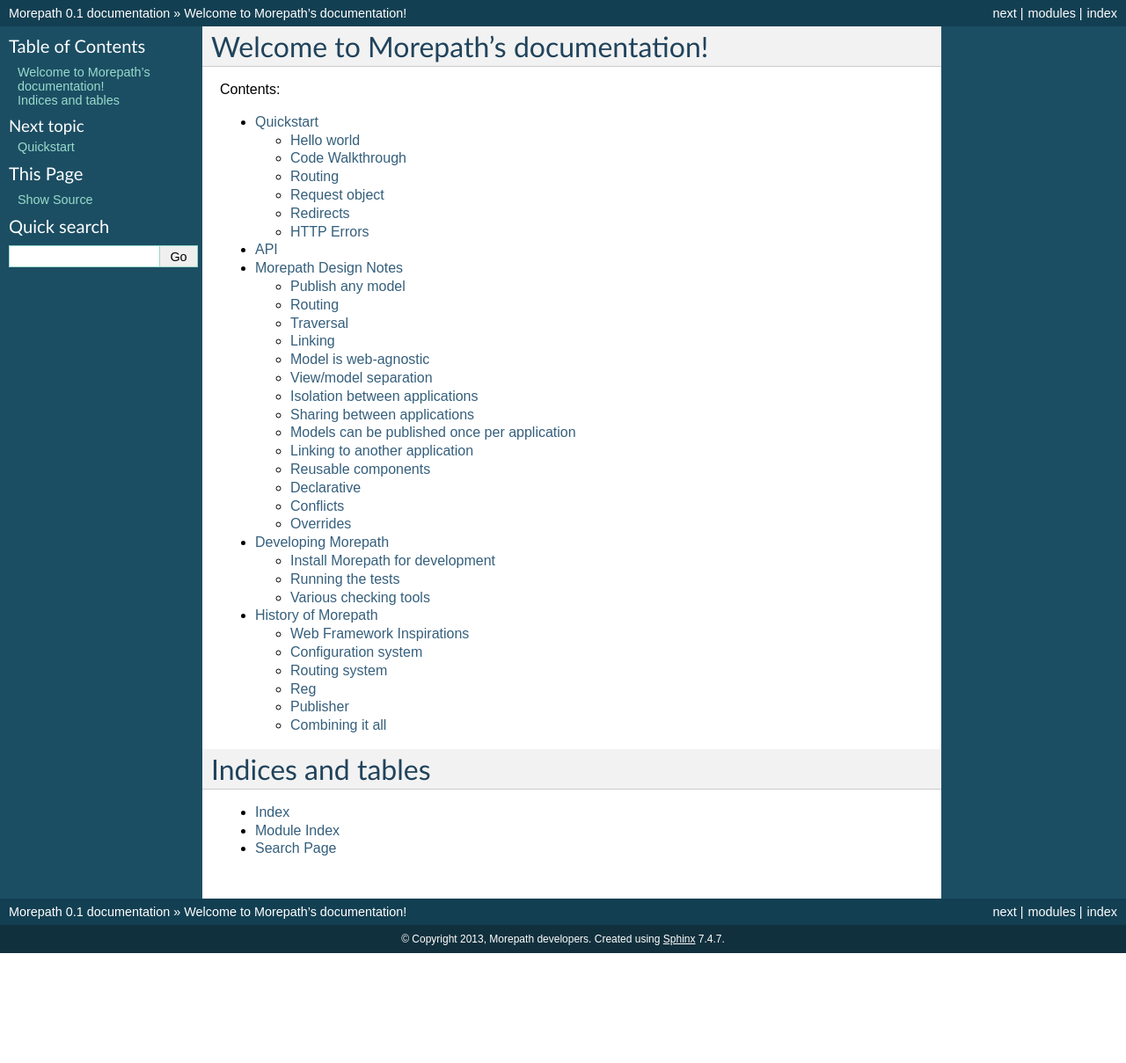
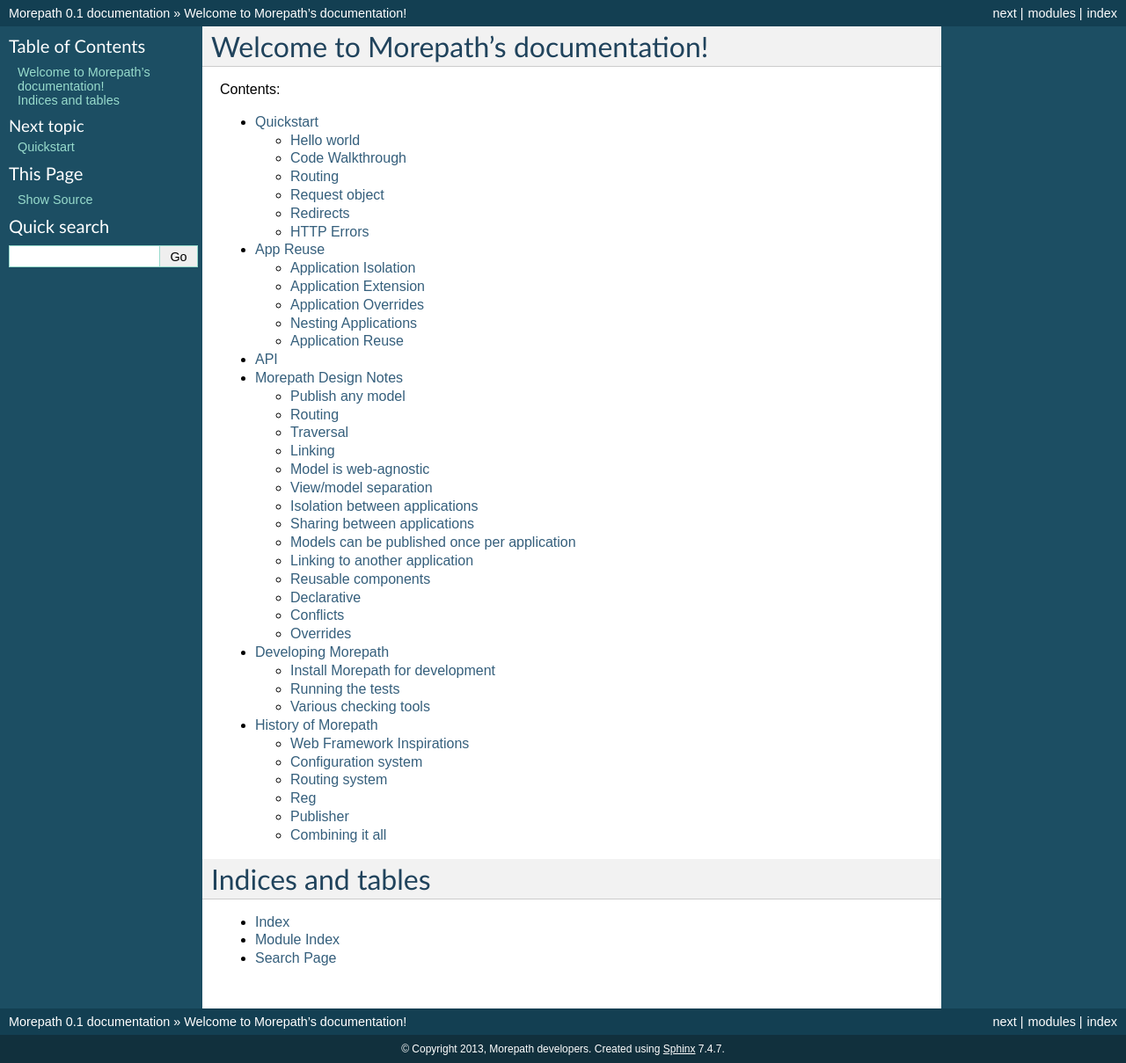
Before and after one commit to morepath/morepath, a Sphinx documentation site: the page built from doc/index.rst, in a window 1280 px wide. Shown: the whole page at 88% size. Built offline with Sphinx 7.4.7, drawn with Linux system fonts in a browser that asks for light colours; before the commit the page ends 1084 px from its top, so only the background shows below that; some of the changed lines change nothing that is shown.

Commit message:
App reuse documentation.

```diff
--- /dev/null
+++ b/doc/app_reuse.rst
@@ -0,0 +1,270 @@
+App Reuse
+=========
+
+Morepath is a microframework with a difference: it's small and easy to
+learn like the others, but has special super powers under the hood.
+
+One of those super powers is Reg_, which along with Morepath's
+model/view separation makes it easy to write reusable views. But here
+we'll talk about another super power: Morepath's application reuse
+facilities.
+
+We'll talk about how Morepath lets you isolate applications, extend
+and override applications, and compose applications together. Morepath
+tries to make these possibilities simple, even obvious. *Morepath
+strives to make the possible as obvious as possible*.
+
+.. _Reg: http://blog.startifact.com/posts/reg-now-with-more-generic.html
+
+Application Isolation
+---------------------
+
+Morepath lets you create app objects like this:
+
+.. code-block:: python
+
+  app = morepath.App()
+
+These app objects are WSGI applications, but also serve as registries
+for application configuration information. This configuration is
+specify used decorators. Typically apps consist of models and
+views:
+
+.. code-block:: python
+
+  @app.model(model=User, path='user/{username}',
+             variables=lambda user: { 'username': user.username })
+  def get_user(username):
+      return query_for_user(username)
+
+  @app.view(model=User)
+  def render_user(request, model):
+      return "User: %s" % model.username
+
+Here we've exposed the ``User`` model class under the path
+``/user/{username}``. When you go to such a URL, the default (unnamed)
+view will be found, and we've provided that too: it just renders
+"User: {username}".
+
+What now if we have another app where we want to publish ``User`` in a
+different way? No problem, we can just create one:
+
+.. code-block:: python
+
+  other_app = morepath.App()
+  @other_app.model(model=User, path='different_path/{username}')
+  def get_user(username):
+      return different_query_for_user(username)
+
+  @other_app.view(model=User)
+  def render_user(request, model):
+      return "Differently Displayed User: %s" % model.username
+
+Here we expose ``User`` to the web again, but use a different path and
+a different view. If you run this app (even in the same runtime), this
+will be separate.
+
+This app isolation is nothing really special; it's kind of obvious
+that this is possible. But that's what we wanted. Let's look at a few
+more involved possibilities next.
+
+Application Extension
+---------------------
+
+Let's look at our first application ``app`` again. It exposes a single
+view for users (the default view). What now if we want to add a new
+functionality to this application so that we can edit users as well?
+
+This is simple; we can add a new ``edit`` view to ``app``:
+
+.. code-block:: python
+
+  @app.view(model=User, name='edit')
+  def edit_user(request, model):
+      return 'Edit user: %s' % model.username
+
+The string we return here is of course useless for a *real* edit view,
+but you get the idea.
+
+But what if we have a scenario where there is a core application and
+we want to extend it *without modifying it*?
+
+Why would this ever happen, you may ask? Well, it can, especially in
+more complex applications and reuse scenarios. Often you have a common
+application core and you want to be able to plug into it. Meanwhile,
+you want that core application to still function as before when used
+(or tested!) by itself. Perhaps there's somebody else who has created
+another extension of it.
+
+This architectural principle is called the `Open/Closed Principle`_ in
+software engineering, and Morepath makes it really easy to follow
+it. What you do is create another app that extends the original:
+
+.. code-block:: python
+
+  extended_app = morepath.App(extends=[app])
+
+And then we can add the view to the extended app:
+
+.. code-block:: python
+
+  @extended_app.view(model=User, name='edit')
+  def edit_user(request, model):
+      return 'Edit user: %s' % model.username
+
+Now when we publish ``extended_app`` using WSGI, the new ``edit`` view
+will be there, but when we publish ``app`` it won't be.
+
+Kind of obvious, perhaps. Good. Let's move on.
+
+.. _`Open/Closed Principle`: https://en.wikipedia.org/wiki/Open/closed_principle
+
+Application Overrides
+---------------------
+
+Now we get to a more exciting example: overriding applications. What
+if instead of adding an extension to a core application you want to
+override part of it? For instance, what if we want to change the
+default view for ``User``?
+
+Here's how we would do that:
+
+.. code-block:: python
+
+  @extended_app.view(model=User)
+  def render_user_differently(request, model):
+      return 'Different view for user: %s' % model.username
+
+We've now overridden the default view for ``User`` to a new view that
+renders it differently.
+
+You can also do this for what is returned for model paths. We might
+for instance want to return a different user object altogether in
+our overriding app:
+
+.. code-block:: python
+
+  @extended_app.model(model=OtherUser, path='user/{username}')
+  def get_user_differently(username):
+      return OtherUser(username)
+
+To make ``OtherUser`` actually be published on the web under
+``/user/{username}`` it either needs to be a subclass of ``User``, for
+which we've already registered a default view, or we need to register
+a new default view for ``OtherUser``.
+
+Overriding apps actually doesn't look much different from how you
+build apps in the first place. Hopefully not so obvious that it's
+boring. Let's talk about something new.
+
+Nesting Applications
+--------------------
+
+Let's talk about application composition: nesting one app in another.
+
+Imagine our user app allows users to have wikis associated with them.
+You would have paths like ``/user/faassen/wiki`` and
+``/user/bob/wiki``.
+
+One approach might be to implement a wiki application within the user
+application we already have, along these lines:
+
+.. code-block:: python
+
+  @app.model(model=Wiki, path='user/{username}/wiki')
+  def get_wiki(username):
+      return wiki_for_user(username)
+
+  @app.view(model=Wiki)
+  def wiki_default_view(request, model):
+      return "Default view for wiki"
+
+(this is massively simplified of course. we'd also have a ``Page``
+model that's exposed on a sub-path under the wiki, with its own views,
+etc)
+
+But this feels bad. Why?
+
+* Why would we implement a wiki as part of our user app? Our wiki
+  application should really be an app by itself, that we can use
+  byitself and also test by itself.
+
+* There's the issue of the username: it will appear in all paths that
+  go to wiki-related models (the wiki itself, any wiki pages). But why
+  should we have to care about the username of a user when we are
+  thinking about wikis?
+
+* It would also be nice if we can use the wiki app in other contexts
+  as well, instead of only letting it be associated with users. What
+  about associating a wiki app with a project instead, like you can do
+  in github?
+
+A separate app for wikis seems obvious. So let's do it. Here's the
+wiki app by itself:
+
+.. code-block:: python
+
+  wiki_app = morepath.App()
+
+  @wiki_app.model(model=Wiki, path='{wiki_id}')
+  def get_wiki(wiki_id):
+      return query_wiki(wiki_id)
+
+  @wiki_app.view(model=Wiki)
+  def wiki_default_view(request, model):
+      return "Default view for wiki"
+
+This is an app that exposes wikis on URLs using ``wiki_id``, like
+``/my_wiki``, ``/another_wiki``.
+
+But that won't work if we want to associate wikis with users. What if
+we want the paths we had before, like ``/user/faassen/wiki``?
+
+Morepath has a solution. We can *mount* the wiki app in the user app,
+like this:
+
+.. code-block:: python
+
+  @app.mount(app=wiki_app, path='user/{username}/wiki')
+  def mount_wiki(username):
+      return {
+         'wiki_id': get_wiki_id_for_username(username)
+      }
+
+We do need to adjust the wiki app a bit as right now it expects
+``wiki_id`` to be in its paths, and the wiki id won't show up when
+mounted. This is a simple adjustment: we need to register the model so
+that its path is empty:
+
+.. code-block:: python
+
+  @wiki_app.model(model=Wiki, path='')
+  def get_wiki(wiki_id):
+      return query_wiki(wiki_id)
+
+But where does ``wiki_id`` come from now if not from the path? We
+already have it: it was determined when the app was mounted, and comes
+from the dictionary that we return from ``mount_wiki()``.
+
+What if we want to use ``wiki_app`` by itself, as a WSGI app? That can
+be useful, also for testing purposes. It needs this ``wiki_id``
+parameter now. We can construct this WSGI app from ``wiki_app`` by
+giving it a context explicitly:
+
+.. code-block:: python
+
+  wiki_app.context(wiki_id=5)
+
+Application Reuse
+-----------------
+
+Many web frameworks have mechanisms for overriding specific behavior
+and to support reusable applications. These tend to have been
+developed in an ad-hoc fashion as new needs arose.
+
+Morepath instead has a *general* mechanism for supporting app
+extension and reuse. You use the same principles and APIs you already
+use to create new applications. Any normal Morepath app can without
+extra effort be reused. Anything registered in a Morepath app can be
+overridden. This is because Morepath builds on a powerful general
+configuration system.
--- a/doc/index.rst
+++ b/doc/index.rst
@@ -12,6 +12,7 @@
    :maxdepth: 2
 
    quickstart
+   app_reuse
    api
    design
    developing
```
